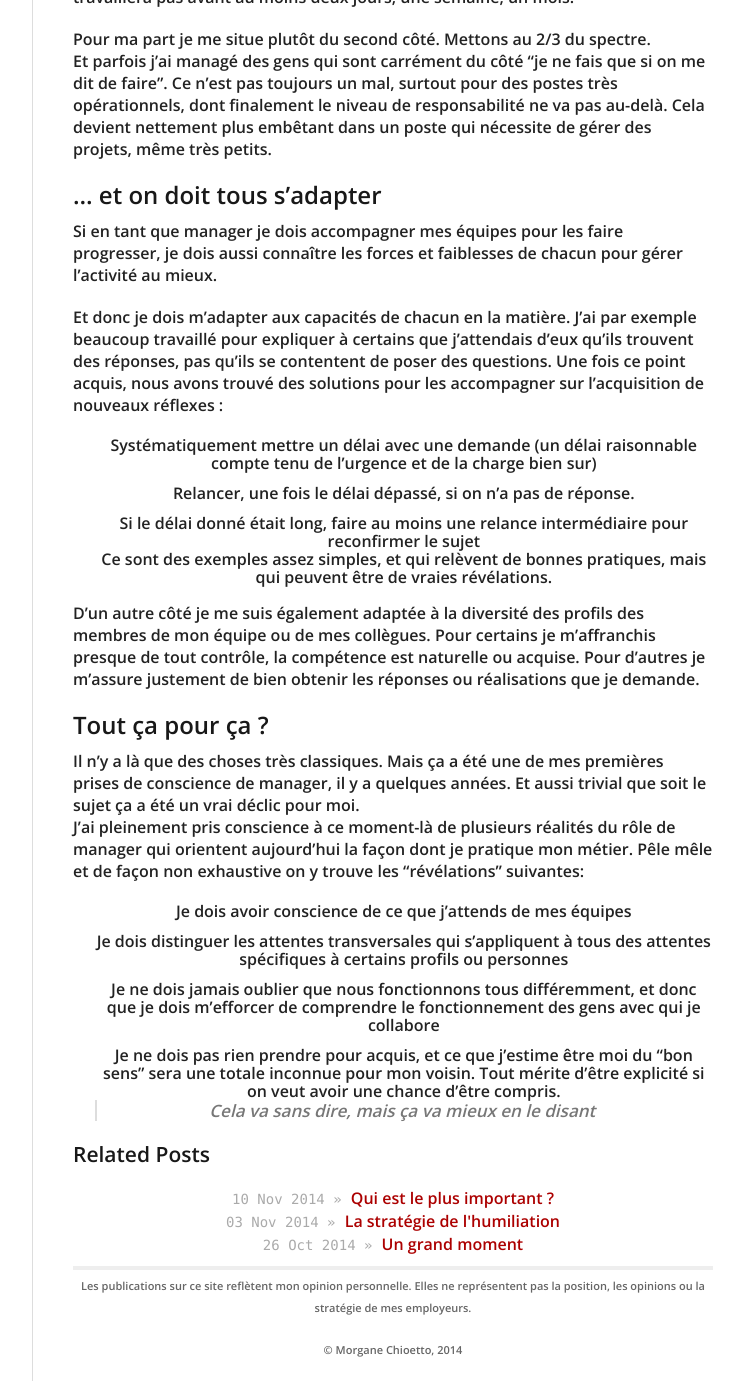
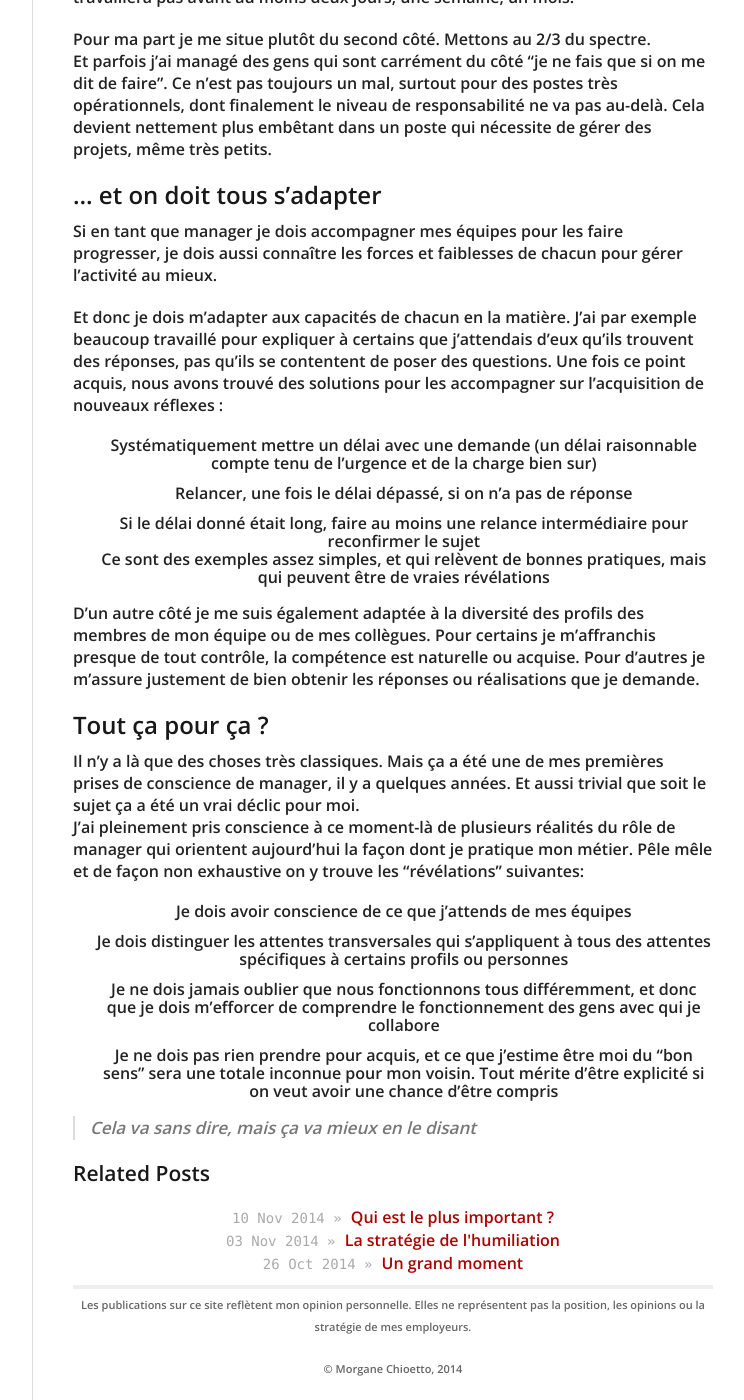
Before and after one commit to chipisan/blog, a Jekyll site: the page built from _posts/2014-12-03-actif-ou-passif.md, in a window 1280 px wide and 1400 px high, scrolled down 954 px. Shown: the whole window, without its empty margins (378-1122 px from the left). Built offline with Jekyll 4.4.1, drawn with Linux system fonts in a browser that asks for light colours; nearby versions of some CDN libraries; Markdown is read by kramdown in place of the engine named in the settings.

```diff
--- a/_posts/2014-12-03-actif-ou-passif.md
+++ b/_posts/2014-12-03-actif-ou-passif.md
@@ -27,9 +27,9 @@ Si en tant que manager je dois accompagner mes équipes pour les faire progresse
 
 Et donc je dois m'adapter aux capacités de chacun en la matière. J'ai par exemple beaucoup travaillé pour expliquer à certains que j'attendais d'eux qu'ils trouvent des réponses, pas qu'ils se contentent de poser des questions. Une fois ce point acquis, nous avons trouvé des solutions pour les accompagner sur l'acquisition de nouveaux réflexes :
 * Systématiquement mettre un délai avec une demande (un délai raisonnable compte tenu de l'urgence et de la charge bien sur)
-* Relancer, une fois le délai dépassé, si on n'a pas de réponse.
+* Relancer, une fois le délai dépassé, si on n'a pas de réponse
 * Si le délai donné était long, faire au moins une relance intermédiaire pour reconfirmer le sujet
-Ce sont des exemples assez simples, et qui relèvent de bonnes pratiques, mais qui peuvent être de vraies révélations.
+Ce sont des exemples assez simples, et qui relèvent de bonnes pratiques, mais qui peuvent être de vraies révélations
 
 D'un autre côté je me suis également adaptée à la diversité des profils des membres de mon équipe ou de mes collègues. Pour certains je m'affranchis presque de tout contrôle, la compétence est naturelle ou acquise. Pour d'autres je m'assure justement de bien obtenir les réponses ou réalisations que je demande.
 
@@ -39,5 +39,6 @@ J'ai pleinement pris conscience à ce moment-là de plusieurs réalités du rôl
 * Je dois avoir conscience de ce que j'attends de mes équipes
 * Je dois distinguer les attentes transversales qui s'appliquent à tous des attentes spécifiques à certains profils ou personnes
 * Je ne dois jamais oublier que nous fonctionnons tous différemment, et donc que je dois m'efforcer de comprendre le fonctionnement des gens avec qui je collabore
-* Je ne dois pas rien prendre pour acquis, et ce que j'estime être moi du "bon sens" sera une totale inconnue pour mon voisin. Tout mérite d'être explicité si on veut avoir une chance d'être compris.
+* Je ne dois pas rien prendre pour acquis, et ce que j'estime être moi du "bon sens" sera une totale inconnue pour mon voisin. Tout mérite d'être explicité si on veut avoir une chance d'être compris
+
 > Cela va sans dire, mais ça va mieux en le disant
```
